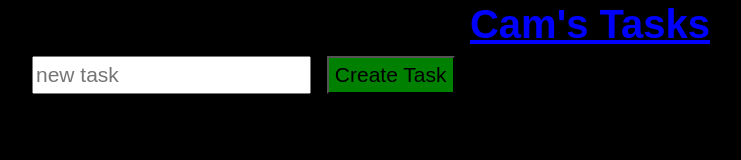
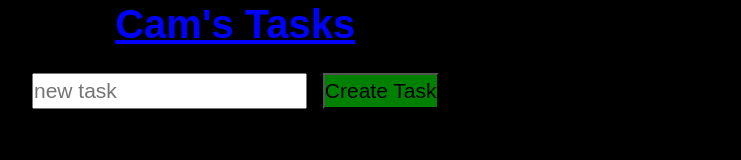
Before and after one commit to CAMBAM30/Todo-List-API, a plain HTML site: page TODO List Proj/index.html in a window 1280 px wide. Shown: the whole page, without its empty margins (50-791 px from the left). Drawn offline with nearby package versions, Linux system fonts and the light colour scheme; no server answers.

Commit message:
more styling

```diff
--- a/TODO List Proj/styles.css
+++ b/TODO List Proj/styles.css
@@ -1,3 +1,7 @@
+*{
+    padding: 0;
+    margin: 0;
+}
 h2 {
     text-align: center;
     font-weight: bold;
@@ -5,6 +9,7 @@ h2 {
     text-decoration: underline;
     color: blue;
 }
+
 .delete {
     margin-right: 5px;
 }
@@ -16,9 +21,15 @@ button.delete {
     color: yellow;
     background-color: blue;
     padding: 10px;
-    width: 350px;
+    width: 150px;
     height: 50px;
     margin-bottom: 5px;
+}
+form#create-task {
+    margin-top: 25px;
+}
+.row {
+    display: inline-block;
 }
 body {
     color: indianred;
@@ -27,6 +38,6 @@ body {
     background-color: black;
 }
 input.mark-complete {
-    height: 50px;
     width: 150px;
+    height: 30px;
 }
```
